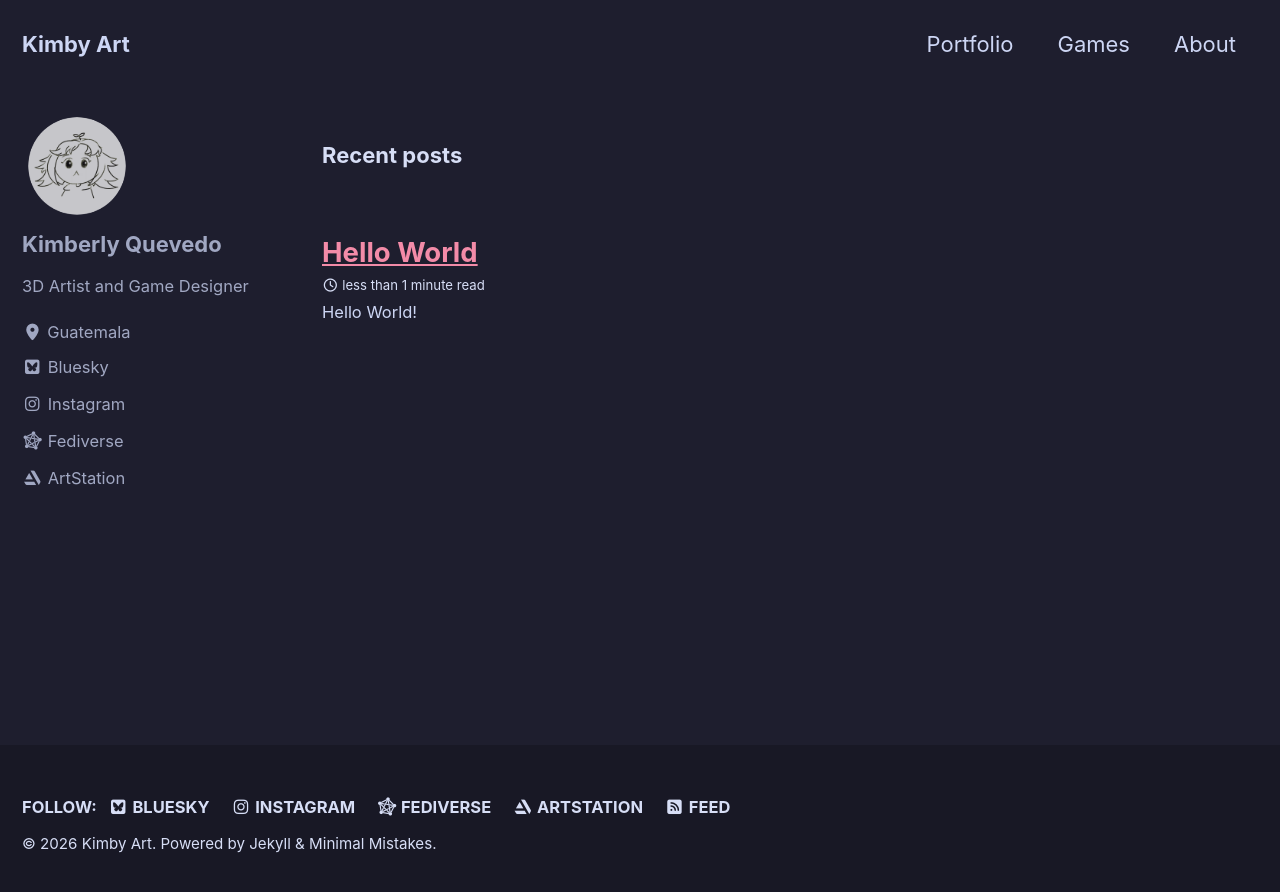
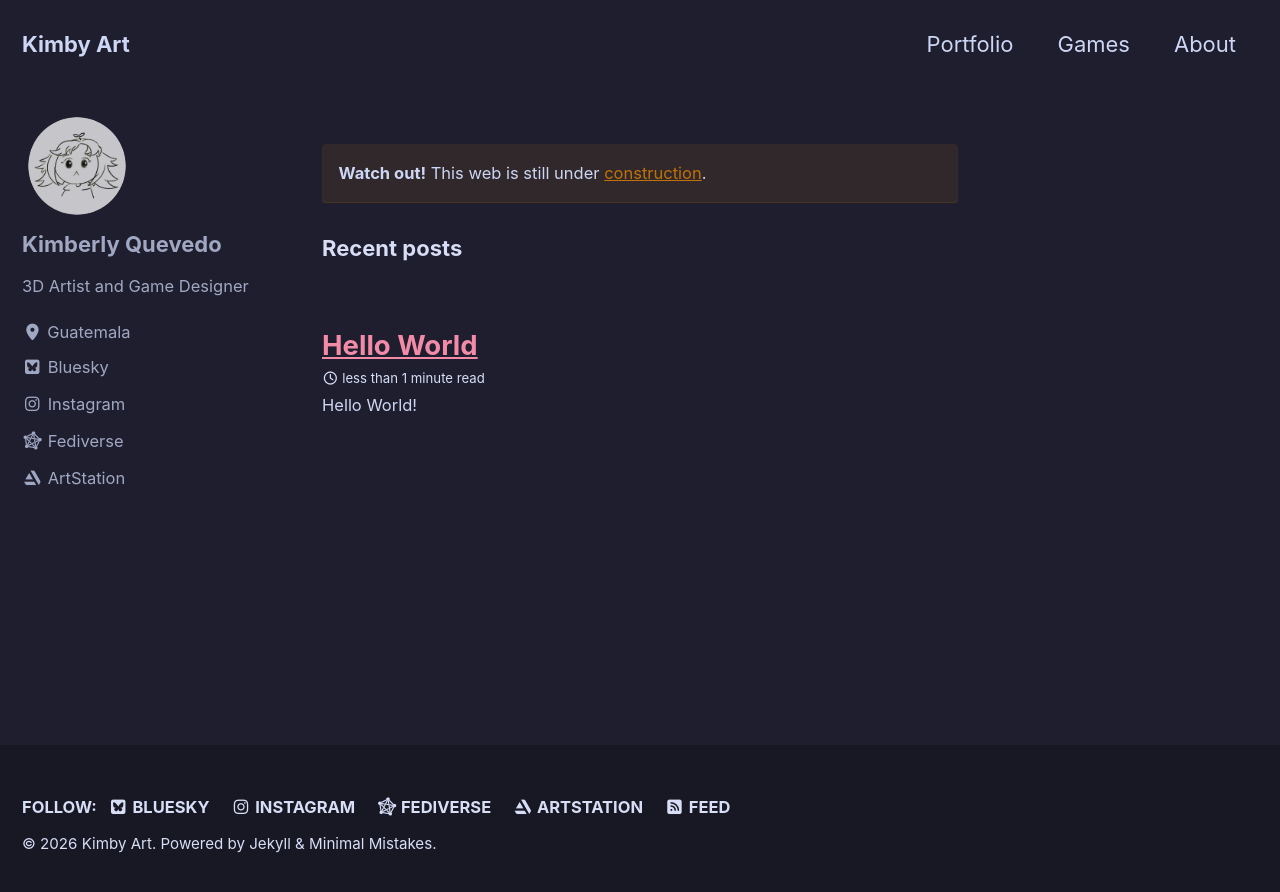
Before and after one commit to Kiimby/kiimby.github.io, a Jekyll site: the page built from index.html, in a window 1280 px wide. Shown: the top 892 px of the page. Built offline with Jekyll 4.4.1, drawn with Linux system fonts in a browser that asks for light colours; cached includes are drawn as plain includes; the list of posts is cut into pages by our own code.

Commit message:
Update index.html

```diff
--- a/index.html
+++ b/index.html
@@ -2,3 +2,5 @@
 layout: home
 author_profile: true
 ---
+
+<p class="notice--warning"><strong>Watch out!</strong> This web is still under <a href="#">construction</a>.</p>
```
